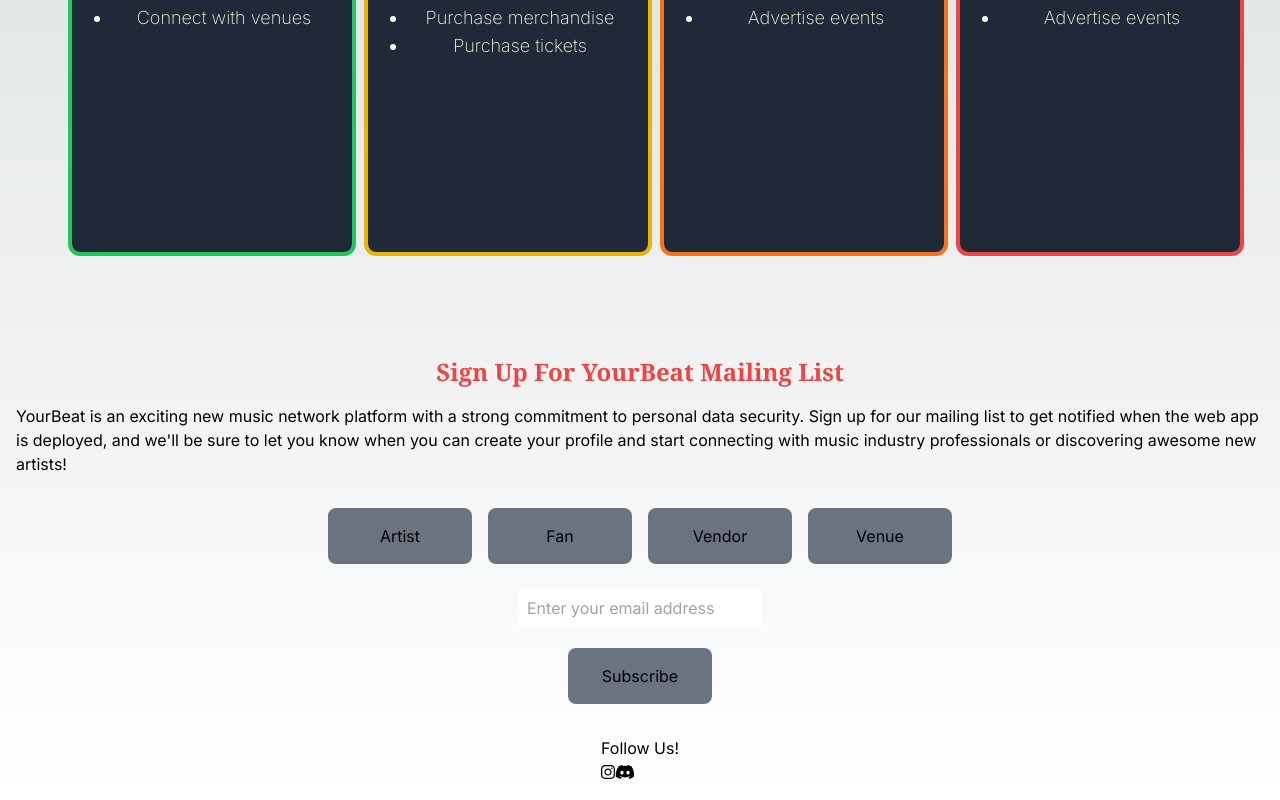
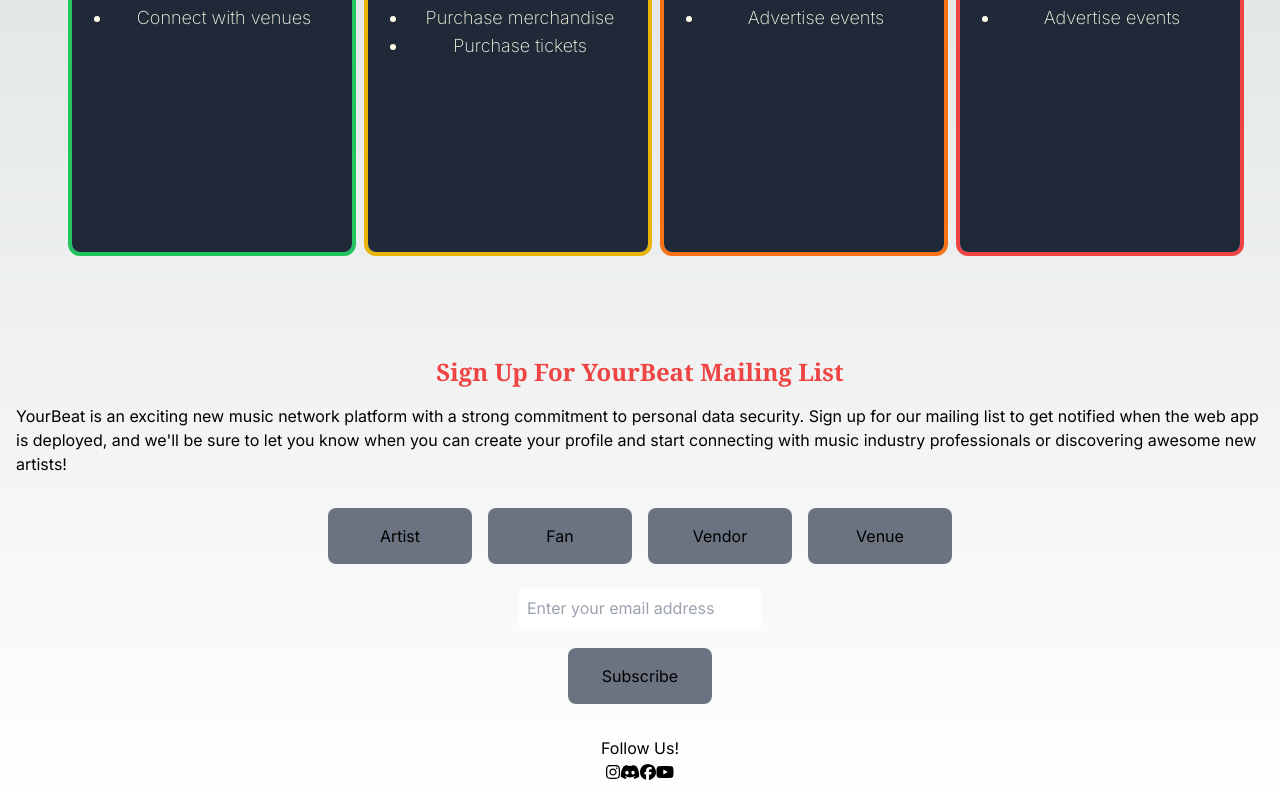
Before and after one commit to segvndo/YourBeat-TS, a Next.js app: page / in a window 1280 px wide. Shown: the part 428-1228 px from the top of the page. Built offline with nearby package versions, Linux system fonts and the light colour scheme.

Commit message:
Modify social media icon positioning

```diff
--- a/app/components/SoscMedia.tsx
+++ b/app/components/SoscMedia.tsx
@@ -1,21 +1,33 @@
+'use client';
 import React from 'react';
 import { FontAwesomeIcon } from '@fortawesome/react-fontawesome';
-import { faInstagram, faDiscord } from '@fortawesome/free-brands-svg-icons';
-
+import { faInstagram, faDiscord, faFacebook, faYoutube } from '@fortawesome/free-brands-svg-icons';
 
 type SoscMediaProps = {};
 
 const SoscMedia: React.FC<SoscMediaProps> = () => {
-
   return (
     <div>
       Follow Us!
-      <div>
-        <FontAwesomeIcon icon={faInstagram} />
-        <FontAwesomeIcon icon={faDiscord} />
+      <div className="icon-container">
+        <div>
+          <FontAwesomeIcon icon={faInstagram} />
+          <FontAwesomeIcon icon={faDiscord} />
+          <FontAwesomeIcon icon={faFacebook} />
+          <FontAwesomeIcon icon={faYoutube} />
+        </div>
       </div>
+      <style jsx>{`
+        .icon-container {
+          display: flex;
+          justify-content: space-around;  // Adjust as needed
+          margin-top: 10px;  // Adjust as needed
+        }
+
+        // Additional styles as needed
+      `}</style>
     </div>
-  )
+  );
 };
 
 export default SoscMedia;
```
